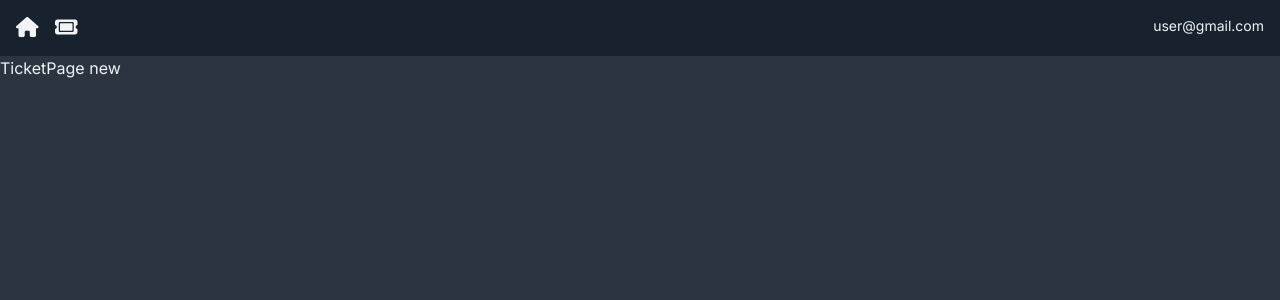
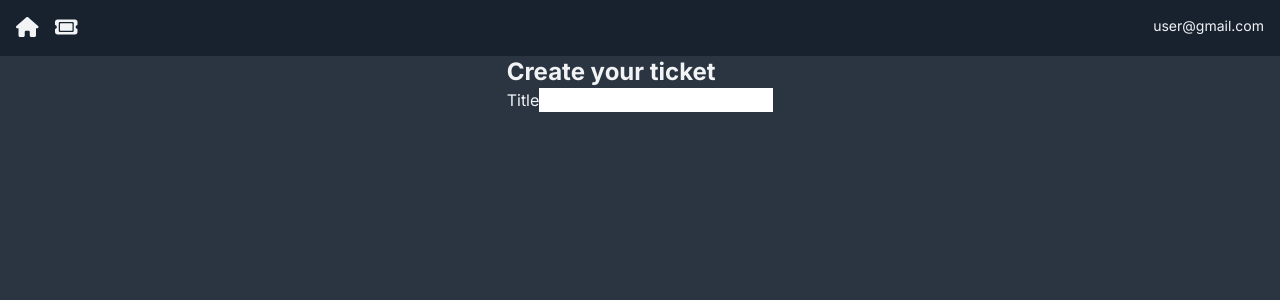
Before and after one commit to Pradikshan/ticketing-app, a Next.js app: page /TicketPage/new in a window 1280 px wide. Shown: the top 300 px of the page. Built offline with nearby package versions, Linux system fonts and the light colour scheme.

Commit message:
imported ticket form

```diff
--- a/app/TicketPage/[id]/page.jsx
+++ b/app/TicketPage/[id]/page.jsx
@@ -1,7 +1,8 @@
+import TicketForm from "@/app/[components]/TicketForm";
 import React from "react";
 
 const TicketPage = ({ params }) => {
-  return <div>TicketPage {params.id}</div>;
+  return <TicketForm />;
 };
 
 export default TicketPage;
```
